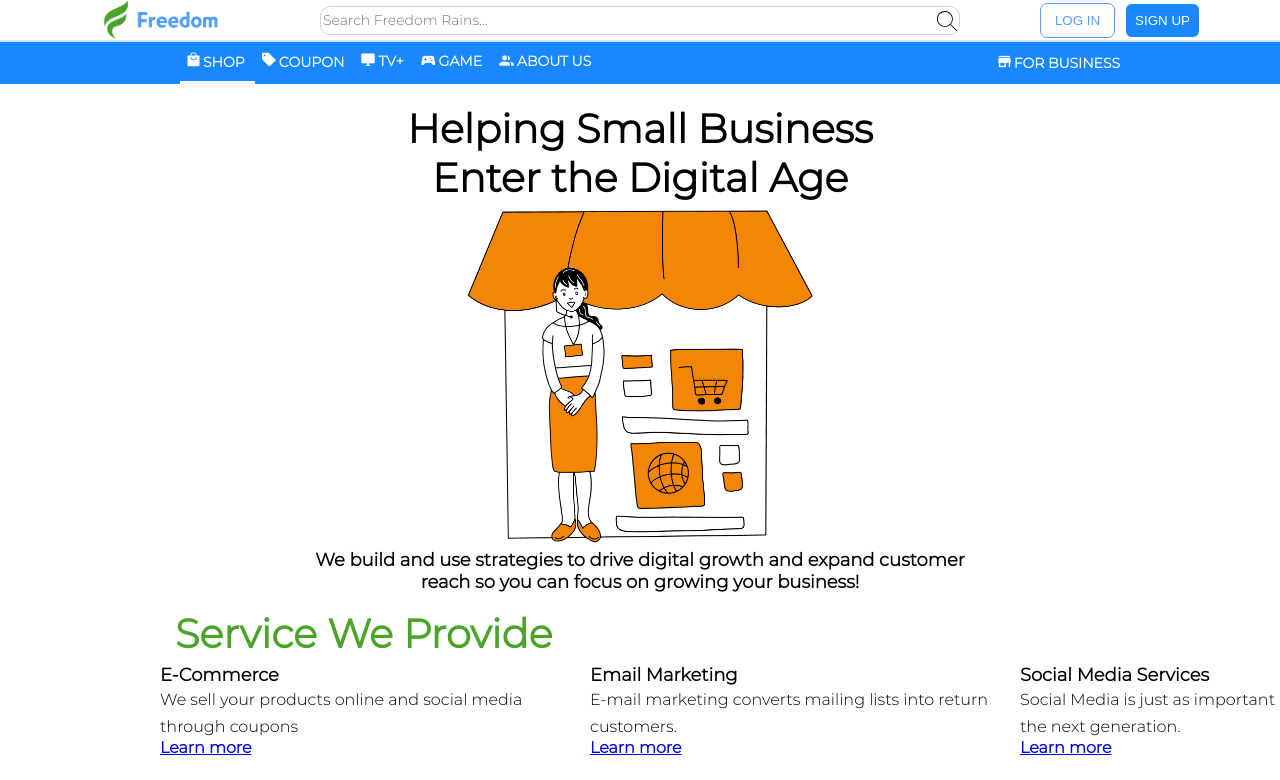
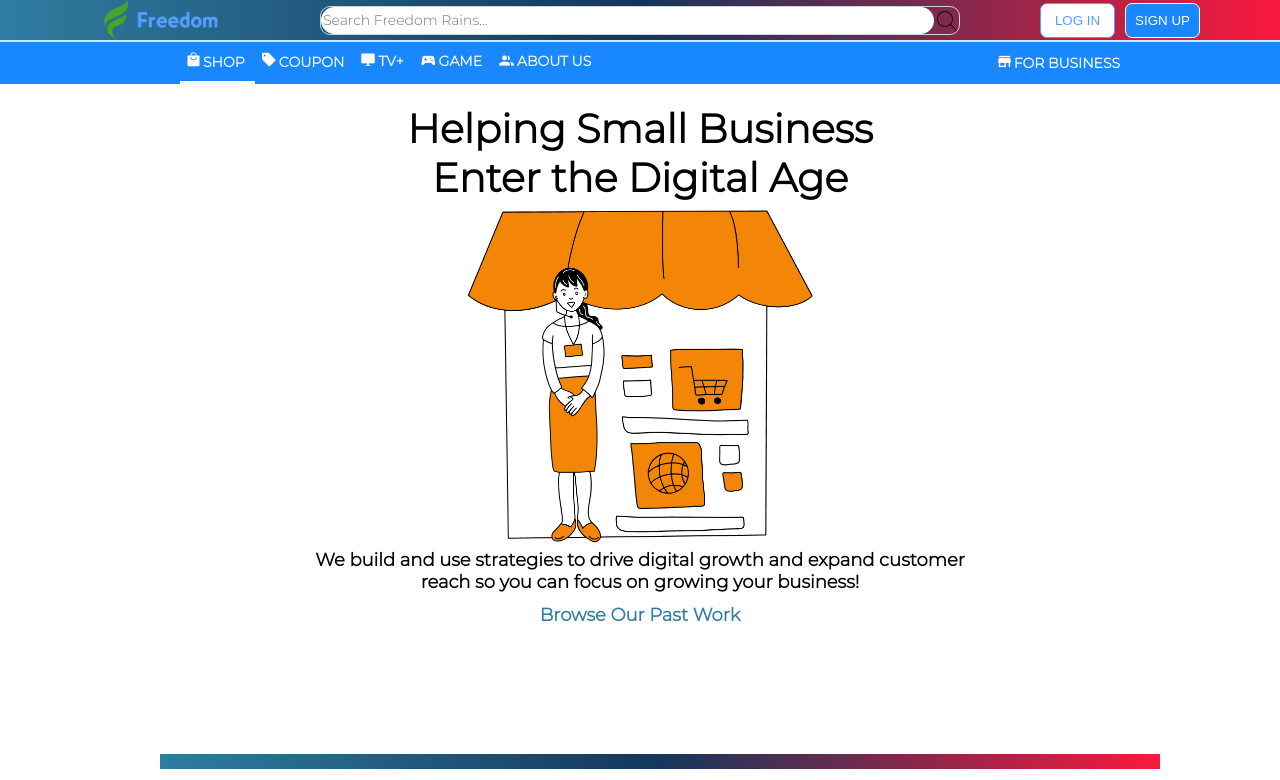
Before and after one commit to abstudios617/freedom-rains, a React (Create React App) app in the folder client/: page /team in a window 1280 px wide. Shown: the top 780 px of the page. Built offline with nearby package versions, Linux system fonts and the light colour scheme; no server answers; what use-ssr would draw is missing.

Commit message:
ENH: Updated Branding in Home Page CU-3tvp79v (#5)

```diff
--- a/client/src/components/button-field/buttonField.styles.js
+++ b/client/src/components/button-field/buttonField.styles.js
@@ -158,6 +158,24 @@ export const BtnField = styled.button`
 
   &.darkStarted {
     background: #008E3C;
+    color: #fff;
+
+    &:hover {
+      box-shadow: 0 3px 2px #333333;
+    }
+  }
+
+  &.capriBlue {
+    background: #2F7DA1;
+    color: #fff;
+
+    &:hover {
+      box-shadow: 0 3px 2px #333333;
+    }
+  }
+
+  &.cherryRed {
+    background: #F9193D;
     color: #fff;
 
     &:hover {
--- a/client/src/components/nav/nav.styles.js
+++ b/client/src/components/nav/nav.styles.js
@@ -5,6 +5,7 @@ export const NavContainer = styled.div`
   z-index: 12;
   width: 100%;
   font-family: "Montserrat", sans-serif;
+  background: linear-gradient( to right, #2F7DA1, #14365B, #F9193D);
   @media only screen and (max-width: 480px) {
     height: auto;
     width: 100%;
--- a/client/src/components/plan-card/index.js
+++ b/client/src/components/plan-card/index.js
@@ -79,7 +79,7 @@ const PlanCard = ({ item, popularType, planType }) => {
       <PlanCardItemSpecs>{specs}</PlanCardItemSpecs>
       <PlanCardBtn>
         <ButtonField
-          color={popular ? 'darkStarted' : 'started'}
+          color={popular ? 'cherryRed' : 'capriBlue'}
           onClick={productPage}
         >
             Get Started
--- a/client/src/components/plan-card/plan-card.styles.js
+++ b/client/src/components/plan-card/plan-card.styles.js
@@ -62,7 +62,7 @@ export const PlanCardBtn = styled.div`
 `;
 
 export const PlanCardMP = styled.div`
-  background: #B33148;
+  background: #14365B;
   border-radius: 13.5px;
   font-weight: 700;
   font-size: 10px;
--- a/client/src/components/plan-type/plan-type.styles.js
+++ b/client/src/components/plan-type/plan-type.styles.js
@@ -36,7 +36,7 @@ export const PlanMonthly = styled.button`
   }
 
   &.monthlyActive {
-    background: #008E3C;
+    background: #14365B;
     color: #fff;
     border-radius: 0 22px 22px 0;
   }
--- a/client/src/components/pricing/pricing.styles.js
+++ b/client/src/components/pricing/pricing.styles.js
@@ -22,7 +22,7 @@ export const PriceTitle = styled.div`
 
 export const PriceSubtitle = styled.div`
   font-size: 22px;
-  color: #008E3C;
+  color: #257DA1;
   font-weight: 700;
 `;
 
--- a/client/src/pages/about-us/aboutUs.style.js
+++ b/client/src/pages/about-us/aboutUs.style.js
@@ -35,6 +35,24 @@ export const IntroductionDescription = styled.div`
   text-align: center;
   margin: auto;
   color: #000000;
+`;
+
+export const BrowseContainer = styled.div`
+  width: 650px;
+  height: 150px;
+  font-family: 'Montserrat', sans-serif;
+  font-style: normal;
+  font-weight: 600;
+  font-size: 18px;
+  text-align: center;
+  margin: auto;
+  color: #2F7DA1;
+`;
+
+export const BorderContainer = styled.div`
+  width: 1000px;
+  height: 15px;
+  background: linear-gradient( to right, #2F7DA1, #14365B, #F9193D);
 `;
 
 export const SectionTitle = styled.div`
--- a/client/src/pages/about-us/index.js
+++ b/client/src/pages/about-us/index.js
@@ -3,6 +3,8 @@ import {
   Toptitle,
   SectionTitle,
   IntroductionContainer,
+  BrowseContainer,
+  BorderContainer,
   ShopperIcon,
   ContactIcon,
   ContactContainer,
@@ -117,9 +119,12 @@ const AboutUs = () => {
           We build and use strategies to drive digital growth and expand customer reach so you can focus on growing your business!
         </IntroductionDescription>
       </IntroductionContainer>
-
+      <BrowseContainer>
+        Browse Our Past Work
+      </BrowseContainer>
+      <BorderContainer></BorderContainer>
       <SectionTitleContainer>
-        <SectionTitle>Service We Provide</SectionTitle>
+        <SectionTitle>Services We Provide</SectionTitle>
       </SectionTitleContainer>
       <TotalContainer>
         <ServiceTitle>
@@ -179,7 +184,6 @@ const AboutUs = () => {
           </LearnmoreText>
         </ServiceTitle>
       </TotalContainer>
-
       <ContactContainer>
         <ContactTitle>
           Contact
@@ -198,7 +202,6 @@ const AboutUs = () => {
           <ButtonField color="primary" onClick={goToIntern}>Contact with us!</ButtonField>
         </ContactButton>
       </ContactContainer>
-
 
       <OurTeamContainer>
         <SectionTitleContainer>
--- a/client/src/pages/for-business/forBusiness.style.js
+++ b/client/src/pages/for-business/forBusiness.style.js
@@ -109,7 +109,7 @@ export const HelpLink = styled.a`
 `;
 
 export const ServiceContainer = styled.div`
-  background-color: #5CB45010;
+  background-color: #14365B;
   background-image: url(${serviceBg});
   background-size: 90%;
   background-repeat: no-repeat;
@@ -170,7 +170,7 @@ export const ServiceItem = styled.div`
 `;
 
 export const ServiceItemTitle = styled.div`
-  color: #008e3c;
+  color: #FFFFFF;
   font-weight: 700;
   margin: 10px 0;
 `;
--- a/client/src/pages/for-business/index.js
+++ b/client/src/pages/for-business/index.js
@@ -164,7 +164,7 @@ const ForBusiness = () => {
           easy transition into the digital age.
         </Description>
         <ServiceItemWrapper>{services}</ServiceItemWrapper>
-        <ButtonField color="primary" onClick={sendToContact}>
+        <ButtonField color="cherryRed" onClick={sendToContact}>
           Connect With Us
         </ButtonField>
       </ServiceContainer>
@@ -175,7 +175,7 @@ const ForBusiness = () => {
           best product possible!
         </Description>
         <ProductItemWrapper>{helped}</ProductItemWrapper>
-        <ButtonField color="primary" onClick={sendToContact}>
+        <ButtonField color="cherryRed" onClick={sendToContact}>
           Learn More
         </ButtonField>
       </ProductContainer>
```
Also changed, not shown: 1 other file (tests, documents, lock files or other folders).
